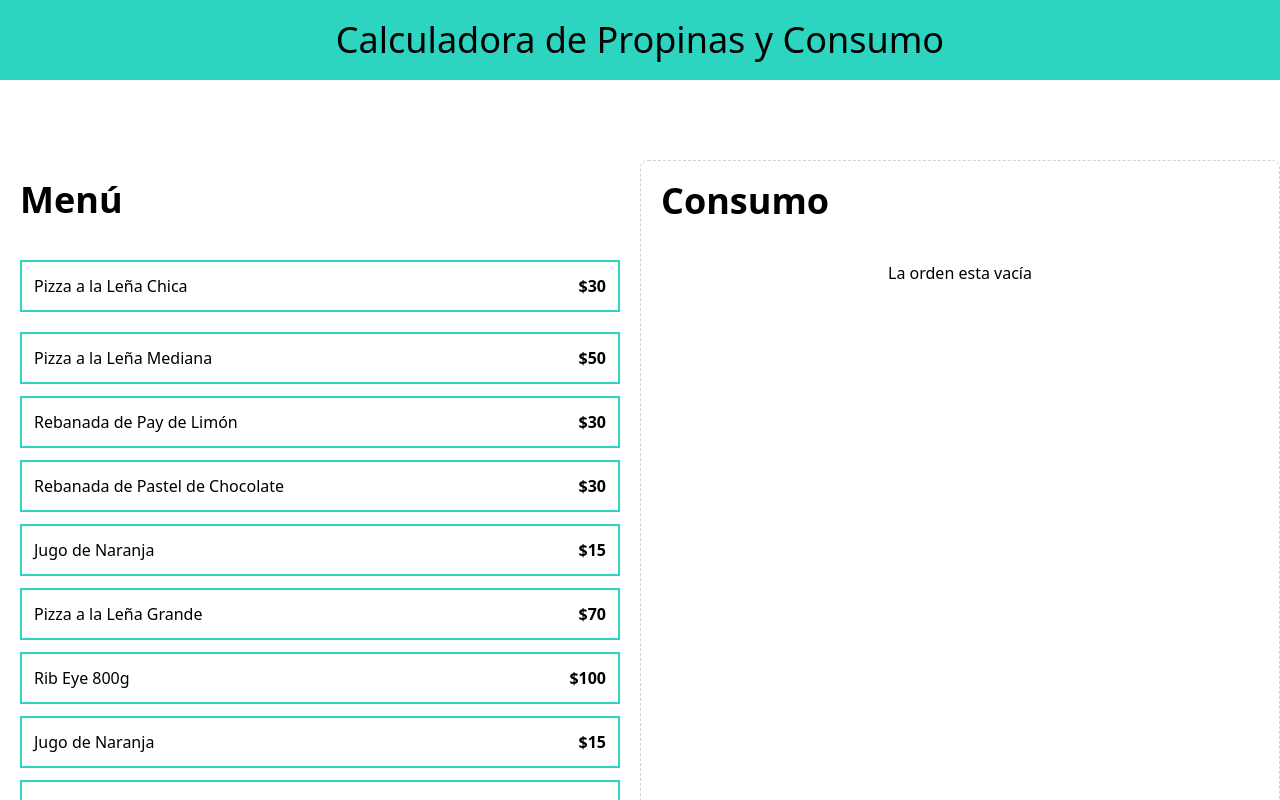
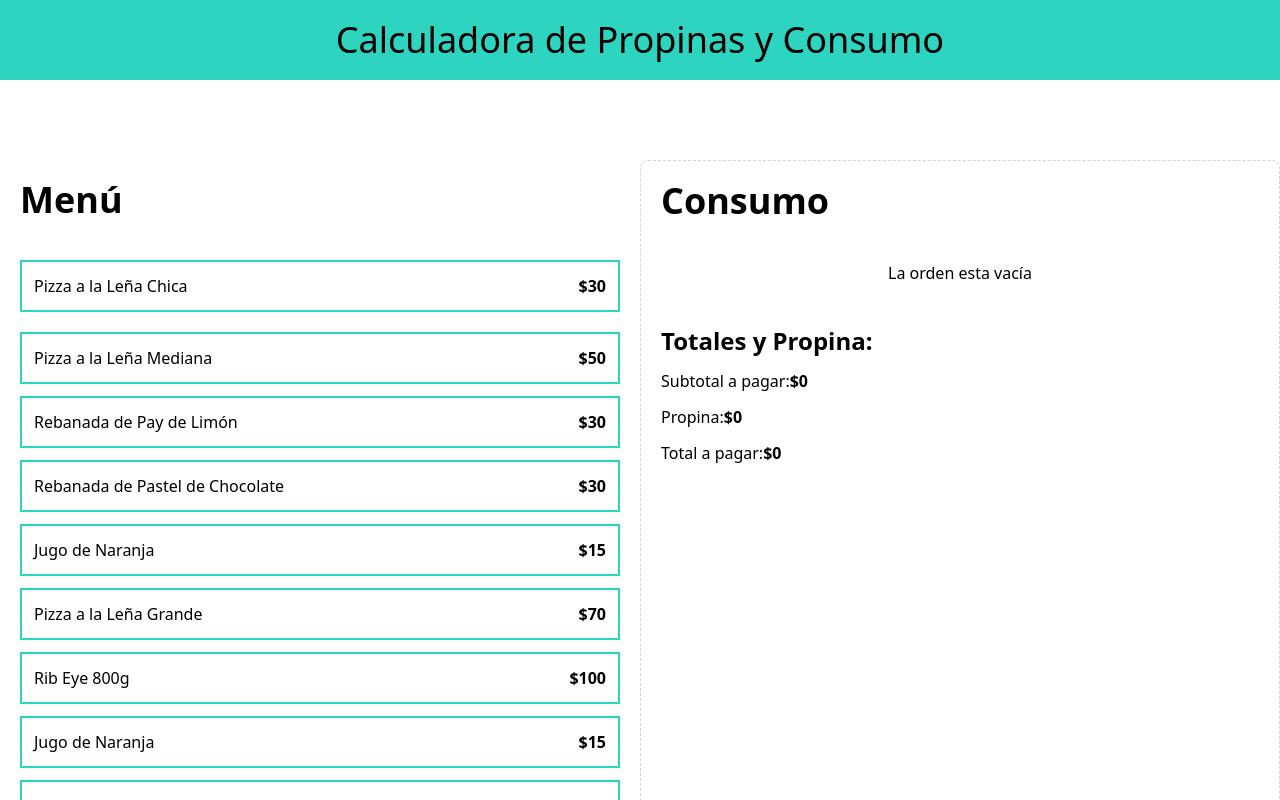
Before and after one commit to PeterGabrielVE/calculadora_propinas, a React (Vite) app: page / in a window 1280 px wide. Shown: the top 800 px of the page. Built offline with nearby package versions, Linux system fonts and the light colour scheme.

Commit message:
componente totales

```diff
--- a/src/App.tsx
+++ b/src/App.tsx
@@ -1,10 +1,10 @@
 import MenuItem from "./components/MenuItem";
 import OrderContent from "./components/OrderContent";
+import { OrderTotals } from "./components/OrderTotals";
 import { menuItems } from "./data/db";
 import useOrder from "./hooks/useOrder";
 
 function App() {
-
   const { order, addItem, removeItem } = useOrder();
   return (
     <>
@@ -18,18 +18,13 @@
           <h2 className="text-4xl font-black">Menú</h2>
           <div className="space-y-3 mt-10">
             {menuItems.map((item) => (
-              <MenuItem
-              key={item.id}
-              item={item}
-              addItem={addItem} />
+              <MenuItem key={item.id} item={item} addItem={addItem} />
             ))}
           </div>
         </div>
         <div className="border border-dashed border-slate-300 p-5 rounded-lg space-y-10">
-          <OrderContent
-          order={order}
-          removeItem={removeItem}
-           />
+          <OrderContent order={order} removeItem={removeItem} />
+          <OrderTotals />
         </div>
       </main>
     </>
--- /dev/null
+++ b/src/components/OrderTotals.tsx
@@ -0,0 +1,18 @@
+export const OrderTotals = () => {
+  return (
+    <>
+      <div className="space-y-3">
+       <h2 className="font-black text-2xl">Totales y Propina:</h2>
+       <p>Subtotal a pagar:{''}
+         <span className="font-bold">$0</span>
+       </p>
+       <p>Propina:{''}
+         <span className="font-bold">$0</span>
+       </p>
+       <p>Total a pagar:{''}
+         <span className="font-bold">$0</span>
+       </p>
+    </div>
+    </>
+  )
+}
```
